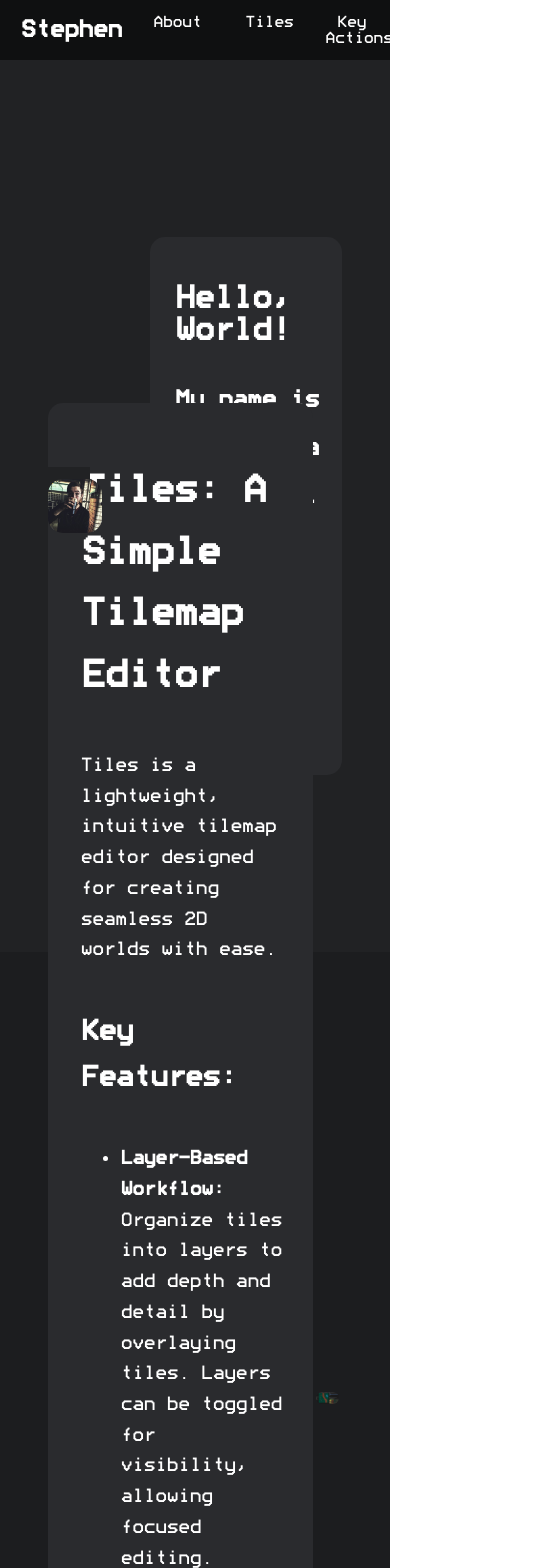
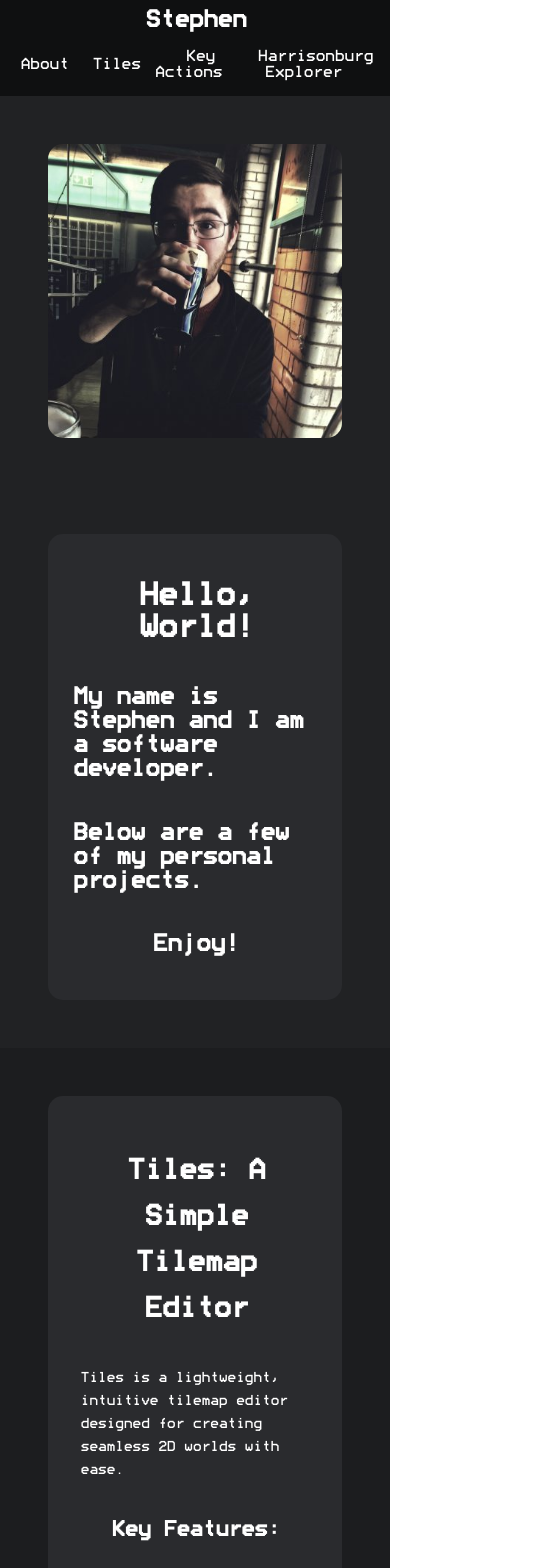
Before and after one commit to stephen-os/portfolio-website, a React (Create React App) app: page / in a window 390 px wide. Shown: the top 1568 px of the page, 551 px wide, since content can reach past the window. Built offline with nearby package versions, Linux system fonts and the light colour scheme.

Commit message:
Updated media queries.

```diff
--- a/src/styles/About.css
+++ b/src/styles/About.css
@@ -1,8 +1,12 @@
+h1 {
+    text-align: center;
+}
+
 .about {
     background-color: #212224;
     color: white;
 
-    height: 100vh;
+    height: auto;
     display: flex;
     justify-content: center;
     align-items: center;
@@ -89,3 +93,44 @@
     pointer-events: none;
     z-index: 0;
 }
+
+@media (min-width: 768px) {
+    .about {
+        flex-direction: row;
+    }
+
+    .about-left,
+    .about-right {
+        flex: 1;
+    }
+
+    .about-middler {
+        display: block;
+        width: 1.5rem;
+    }
+}
+
+@media (max-width: 767px) {
+    .about {
+        flex-direction: column;
+    }
+
+    .about-middler {
+        height: auto;
+        padding-top: 1.5rem;
+        padding-bottom: 1.5rem;
+    }
+
+    .about-left,
+    .about-right {
+        height: auto;
+        flex: 1 1 auto;
+        padding-top: 1.5rem;
+        padding-bottom: 1.5rem;
+    }
+
+    .about-border-rectangle,
+    .about-border-rectangle-background {
+        display: none;
+    }
+}
--- a/src/styles/HarrisonburgExplorer.css
+++ b/src/styles/HarrisonburgExplorer.css
@@ -2,7 +2,7 @@
     background-color: #212224;
     color: white;
 
-    height: 100vh;
+    height: auto;
     display: flex;
     justify-content: center;
     align-items: center;
@@ -47,7 +47,7 @@
     border-radius: 15px;
     background-color: #2a2b2e;
     padding: 2rem;
-    font-size: 1.2rem;
+    font-size: 1.1rem;
     line-height: 1.6;
 }
 
@@ -91,3 +91,51 @@
     pointer-events: none;
     z-index: 0;
 }
+
+@media (min-width: 768px) {
+    .harrisonburg-explorer {
+        flex-direction: row;
+    }
+
+    .harrisonburg-explorer-left,
+    .harrisonburg-explorer-right {
+        flex: 1;
+    }
+
+    .harrisonburg-explorer-middler {
+        display: block;
+        width: 1.5rem;
+    }
+}
+
+@media (max-width: 1024px) {
+    .harrisonburg-explorer-desc {
+        font-size: 0.9rem;
+    }
+}
+
+@media (max-width: 767px) {
+    .harrisonburg-explorer {
+        flex-direction: column;
+    }
+
+    .harrisonburg-explorer-middler {
+        height: auto;
+        padding-top: 1.5rem;
+        padding-bottom: 1.5rem;
+        font-size: 0.6rem;
+    }
+
+    .harrisonburg-explorer-left,
+    .harrisonburg-explorer-right {
+        height: auto;
+        flex: 1 1 auto;
+        padding-top: 1.5rem;
+        padding-bottom: 1.5rem;
+    }
+
+    .harrisonburg-explorer-border-rectangle,
+    .harrisonburg-explorer-border-rectangle-background {
+        display: none;
+    }
+}
--- a/src/styles/Header.css
+++ b/src/styles/Header.css
@@ -42,3 +42,24 @@
     color: orange;
     padding: 6px 10px;
 }
+
+@media (max-width: 767px) {
+    .header {
+        flex-direction: column;
+        justify-content: center;
+        align-items: center;
+        height: auto;
+        padding: 0.5rem;
+        text-align: center;
+    }
+
+    .nav-items {
+        flex-direction: row;
+        align-items: center;
+        margin-top: 0.5rem;
+    }
+
+    .nav-items li {
+        margin: 0.5rem 0;
+    }
+}
--- a/src/styles/KeyActions.css
+++ b/src/styles/KeyActions.css
@@ -2,7 +2,7 @@
     background-color: #1c1d1f;
     color: white;
 
-    height: 100vh;
+    height: auto;
     display: flex;
     justify-content: center;
     align-items: center;
@@ -47,7 +47,7 @@
     border-radius: 15px;
     background-color: #2a2b2e;
     padding: 2rem;
-    font-size: 1.2rem;
+    font-size: 1.1rem;
     line-height: 1.6;
 }
 
@@ -91,3 +91,51 @@
     pointer-events: none;
     z-index: 0;
 }
+
+@media (max-width: 1024px) {
+    .key-actions-desc {
+        font-size: 0.9rem;
+    }
+}
+
+@media (min-width: 768px) {
+    .key-actions {
+        flex-direction: row;
+        font-size: 0.6rem;
+    }
+
+    .key-actions-left,
+    .key-actions-right {
+        flex: 1;
+    }
+
+    .key-actions-middler {
+        display: block;
+        width: 1.5rem;
+    }
+}
+
+@media (max-width: 767px) {
+    .key-actions {
+        flex-direction: column;
+    }
+
+    .key-actions-middler {
+        height: auto;
+        padding-top: 1.5rem;
+        padding-bottom: 1.5rem;
+    }
+
+    .key-actions-left,
+    .key-actions-right {
+        height: auto;
+        flex: 1 1 auto;
+        padding-top: 1.5rem;
+        padding-bottom: 1.5rem;
+    }
+
+    .key-actions-border-rectangle,
+    .key-actions-border-rectangle-background {
+        display: none;
+    }
+}
--- a/src/styles/Tiles.css
+++ b/src/styles/Tiles.css
@@ -2,7 +2,7 @@
     background-color: #1c1d1f;
     color: white;
 
-    height: 100vh;
+    height: auto;
     display: flex;
     justify-content: center;
     align-items: center;
@@ -47,7 +47,7 @@
     border-radius: 15px;
     background-color: #2a2b2e;
     padding: 2rem;
-    font-size: 1.2rem;
+    font-size: 1.1rem;
     line-height: 1.6;
 }
 
@@ -91,3 +91,52 @@
     pointer-events: none;
     z-index: 0;
 }
+
+@media (max-width: 1024px) {
+    .tiles-desc {
+        font-size: 0.9rem;
+    }
+}
+
+@media (min-width: 768px) {
+    .tiles {
+        flex-direction: row;
+        font-size: 0.6rem;
+    }
+
+    .tiles-left,
+    .tiles-right {
+        flex: 1;
+    }
+
+    .tiles-middler {
+        display: block;
+        width: 1.5rem;
+    }
+}
+
+@media (max-width: 767px) {
+    .tiles {
+        flex-direction: column;
+        font-size: 0.9rem;
+    }
+
+    .tiles-middler {
+        height: auto;
+        padding-top: 1.5rem;
+        padding-bottom: 1.5rem;
+    }
+
+    .tiles-left,
+    .tiles-right {
+        height: auto;
+        flex: 1 1 auto;
+        padding-top: 1.5rem;
+        padding-bottom: 1.5rem;
+    }
+
+    .tiles-border-rectangle,
+    .tiles-border-rectangle-background {
+        display: none;
+    }
+}
--- a/src/styles/TilesCont.css
+++ b/src/styles/TilesCont.css
@@ -2,7 +2,7 @@
     background-color: #212224;
     color: white;
 
-    height: 100vh;
+    height: auto;
     display: flex;
     justify-content: center;
     align-items: center;
@@ -36,17 +36,6 @@
     display: flex;
     justify-content: center;
     align-items: center;
-}
-
-.tiles-cont-desc {
-    width: 100%;
-    display: flex;
-    justify-content: center;
-    align-items: center;
-    flex-direction: column;
-    border-radius: 15px;
-    background-color: #2a2b2e;
-    padding: 1.5rem;
 }
 
 .tiles-cont-image-container {
@@ -89,3 +78,51 @@
     pointer-events: none;
     z-index: 0;
 }
+
+@media (max-width: 1024px) {
+    .tiles-cont-desc {
+        font-size: 0.9rem;
+    }
+}
+
+@media (min-width: 768px) {
+    .tiles-cont {
+        flex-direction: row;
+        font-size: 0.6rem;
+    }
+
+    .tiles-cont-left,
+    .tiles-cont-right {
+        flex: 1;
+    }
+
+    .tiles-cont-middler {
+        display: block;
+        width: 1.5rem;
+    }
+}
+
+@media (max-width: 767px) {
+    .tiles-cont {
+        flex-direction: column;
+    }
+
+    .tiles-cont-middler {
+        height: auto;
+        padding-top: 1.5rem;
+        padding-bottom: 1.5rem;
+    }
+
+    .tiles-cont-left,
+    .tiles-cont-right {
+        height: auto;
+        flex: 1 1 auto;
+        padding-top: 1.5rem;
+        padding-bottom: 1.5rem;
+    }
+
+    .tiles-cont-border-rectangle,
+    .tiles-cont-border-rectangle-background {
+        display: none;
+    }
+}
```
